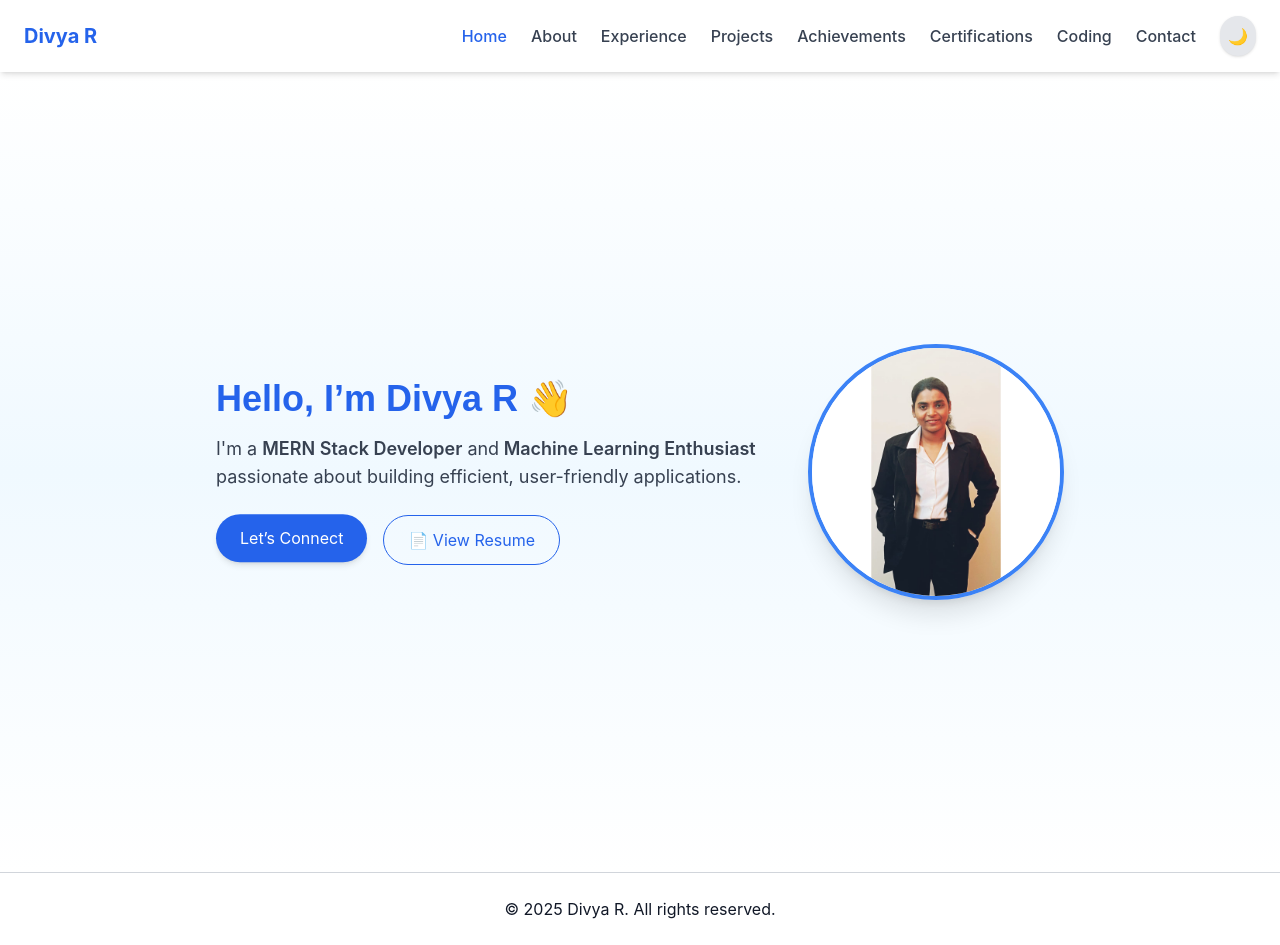
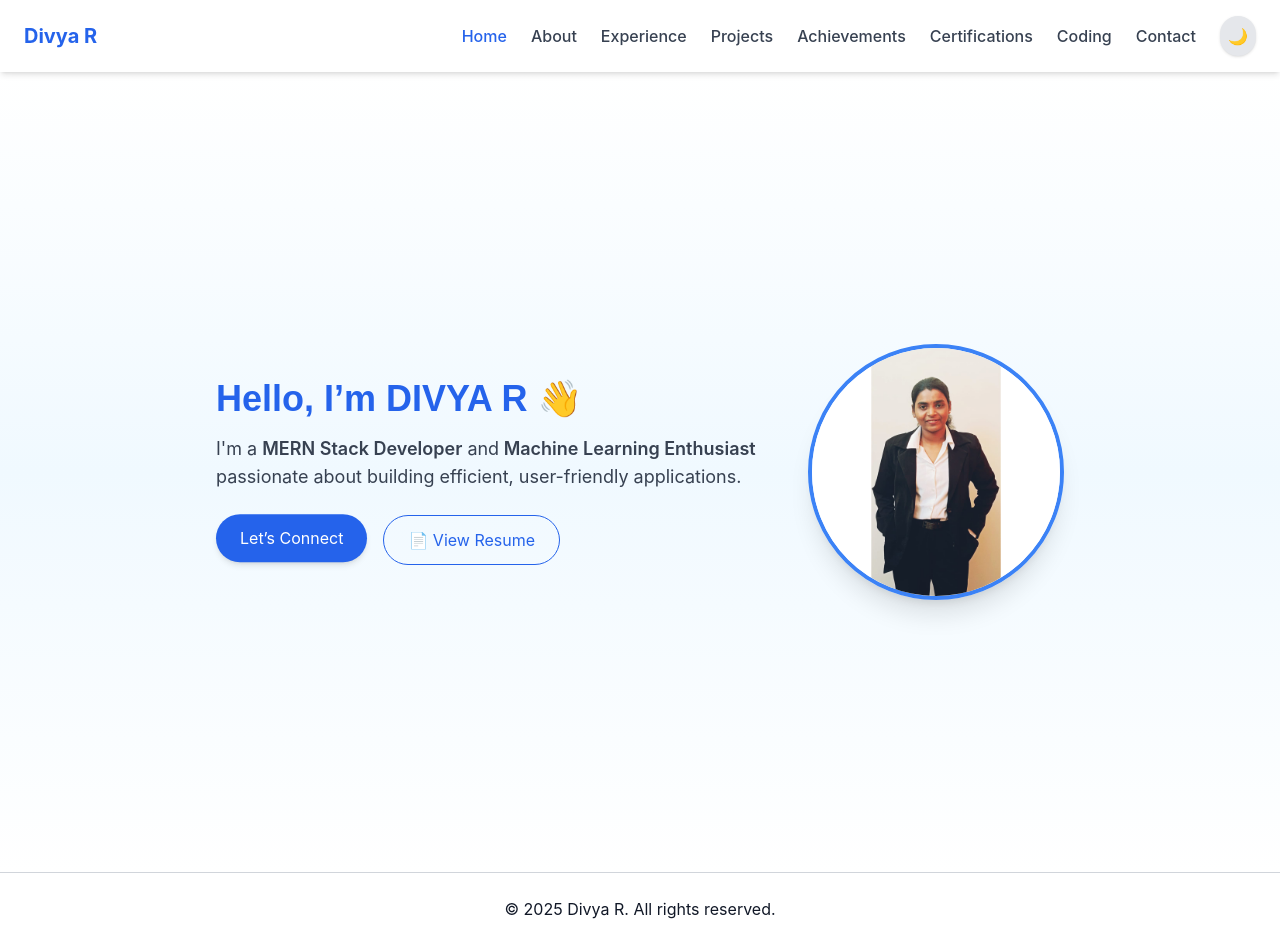
Before and after one commit to Divya22022004/Divya_Portfolio, a Next.js app: page / in a window 1280 px wide. Built offline with nearby package versions, Linux system fonts and the light colour scheme.

Commit message:
Update Hero.tsx

```diff
--- a/components/Hero.tsx
+++ b/components/Hero.tsx
@@ -12,7 +12,7 @@ export default function Hero() {
         transition={{ duration: 0.8 }}
       >
         <h1 className="text-4xl font-extrabold text-blue-600 dark:text-blue-400 mb-4">
-          Hello, I’m Divya R 👋
+          Hello, I’m DIVYA R 👋
         </h1>
         <p className="text-lg text-gray-700 dark:text-gray-300 mb-4">
           I'm a <span className="font-semibold">MERN Stack Developer</span> and
```
